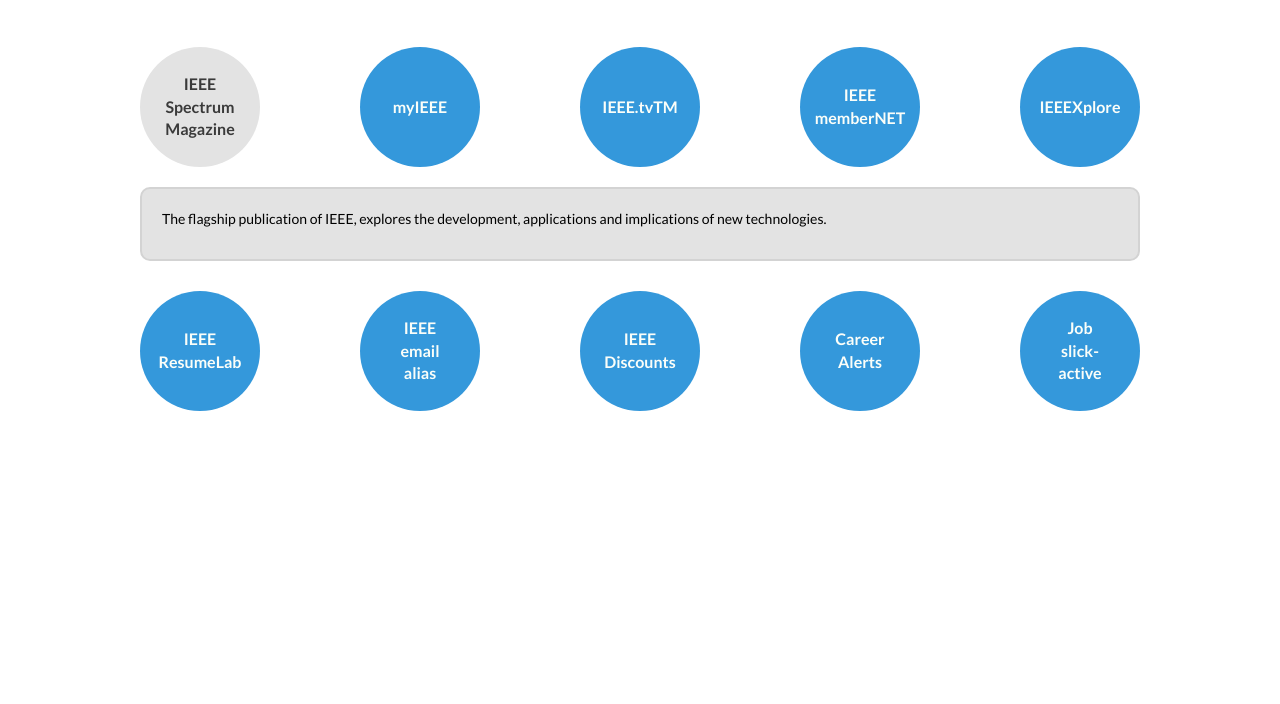
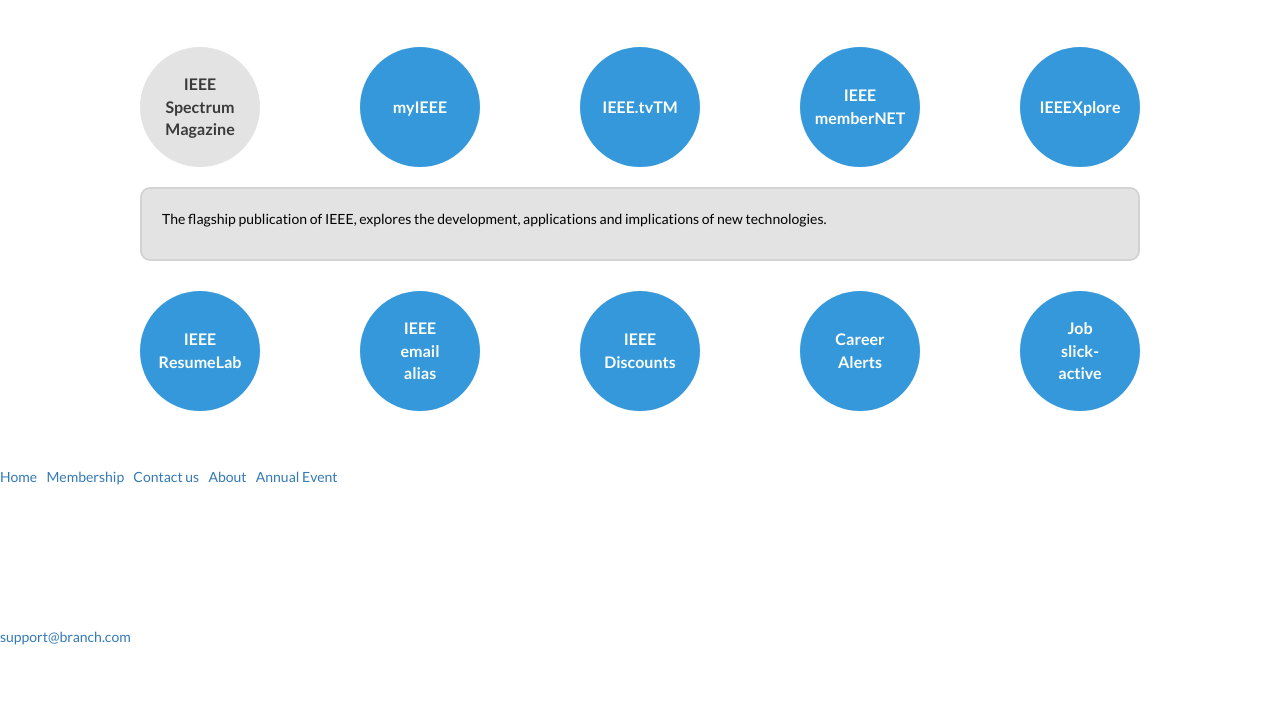
Before and after one commit to AbdoMgdy/IEEE-ASU-SB, a plain HTML site: page membership.html in a window 1280 px wide. Shown: the part 981-1685 px from the top of the page. Before the commit the page ends 1392 px from the top, so only its background shows below. Drawn offline with nearby package versions, Linux system fonts and the light colour scheme; files whose address does not match are found by name.

Commit message:
added footer in membership page

```diff
--- a/membership.html
+++ b/membership.html
@@ -127,6 +127,49 @@
 
       </div>
     </section>
+    <footer class="footer-distributed" style="margin-top: 0px">
+          <div class="footer-left">
+            <h3>IEEE<span>ASU SB</span></h3>
+            <p class="footer-links">
+              <a href="#">Home</a>
+              ·
+              <a href="#">Membership</a>
+              ·
+              <a href="#">Contact us</a>
+              ·
+              <a href="#">About</a>
+              ·
+              <a href="#">Annual Event</a>
+            </p>
+            <p class="footer-company-name">All rights reserved © 2017 IEEE ASUSB</p>
+          </div>
+          <div class="footer-center">
+            <div>
+              <i class="fa fa-map-marker"></i>
+              <p><span>Faculty of engineering - Abdo basha</span> Cairo, Egypt</p>
+            </div>
+            <div>
+              <i class="fa fa-phone"></i>
+              <p></p>
+            </div>
+            <div>
+              <i class="fa fa-envelope"></i>
+              <p><a href="mailto:support@company.com">support@branch.com</a></p>
+            </div>
+          </div>
+          <div class="footer-right">
+            <p class="footer-company-about">
+              <span>About the branch</span>
+              Lorem ipsum dolor sit amet, consectateur adispicing elit. Fusce euismod convallis velit, eu auctor lacus vehicula sit amet.
+            </p>
+            <<div class="footer-icons">
+              <a href="#"><i class="fa fa-facebook"></i></a>
+              <a href="#"><i class="fa fa-twitter"></i></a>
+              <a href="#"><i class="fa fa-linkedin"></i></a>
+              <a href="#"><i class="fa fa-github"></i></a>
+            </div>
+          </div>
+        </footer>
 
 </body>
 
```
